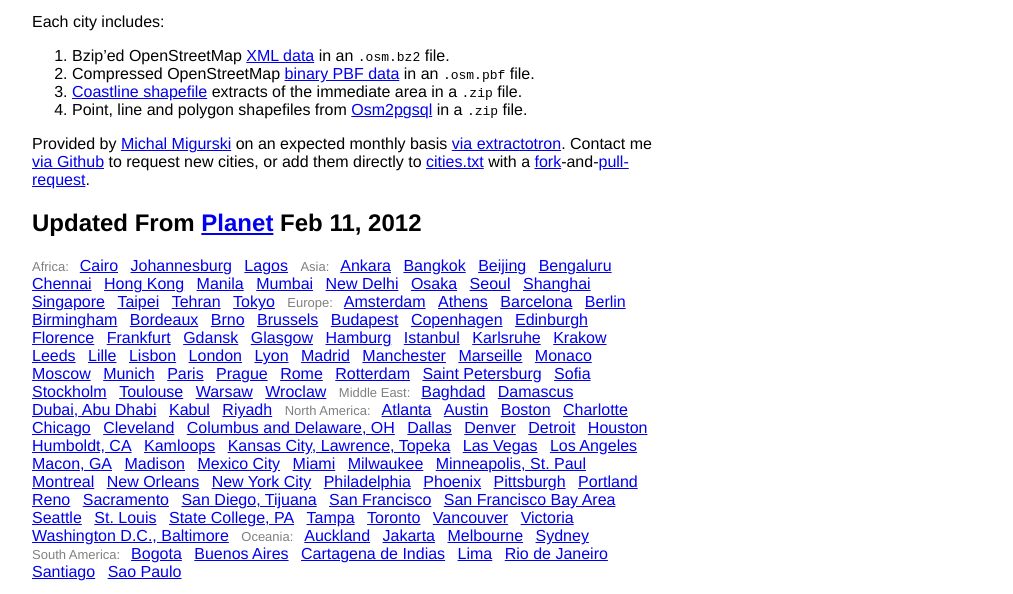
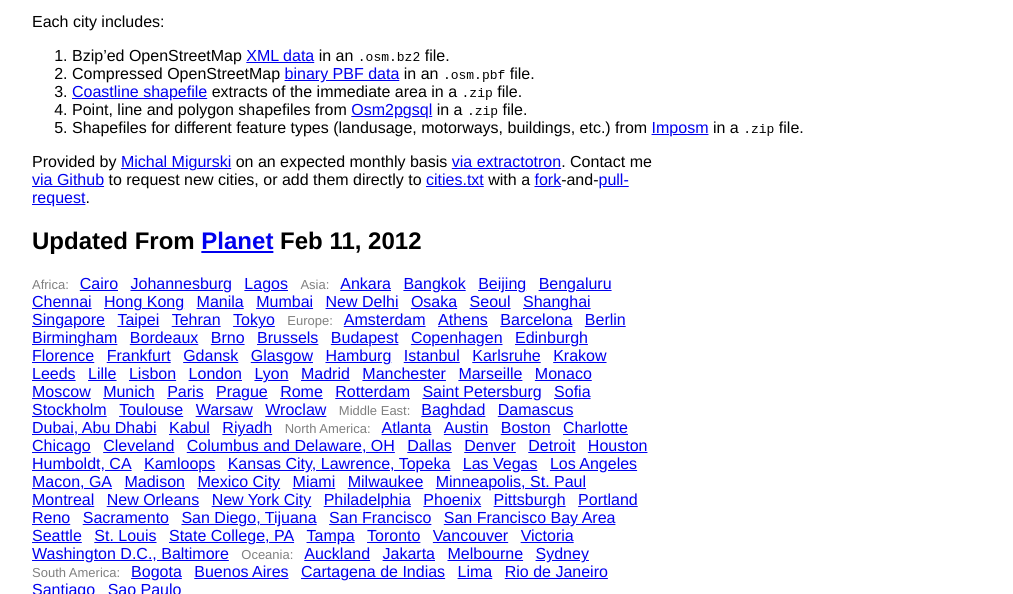
Before and after one commit to migurski/Extractotron, a plain HTML site: page index.html in a window 1280 px wide. Shown: the part 147-741 px from the top of the page, without its empty margins (0-1013 px from the left). Drawn offline with Linux system fonts and the light colour scheme.

Commit message:
Add Imposm to files description.

```diff
--- a/index.html
+++ b/index.html
@@ -21,6 +21,7 @@
         <li>Compressed OpenStreetMap <a href="http://wiki.openstreetmap.org/wiki/PBF">binary PBF data</a> in an <tt>.osm.pbf</tt> file.</li>
         <li><a href="#coastline">Coastline shapefile</a> extracts of the immediate area in a <tt>.zip</tt> file.</li>
         <li>Point, line and polygon shapefiles from <a href="http://wiki.openstreetmap.org/wiki/Osm2pgsql">Osm2pgsql</a> in a <tt>.zip</tt> file.</li>
+        <li>Shapefiles for different feature types (landusage, motorways, buildings, etc.) from <a href="http://imposm.org">Imposm</a> in a <tt>.zip</tt> file.</li>
     </ol>
     <p>
         Provided by <a href="http://mike.teczno.com">Michal Migurski</a> on an expected
```
